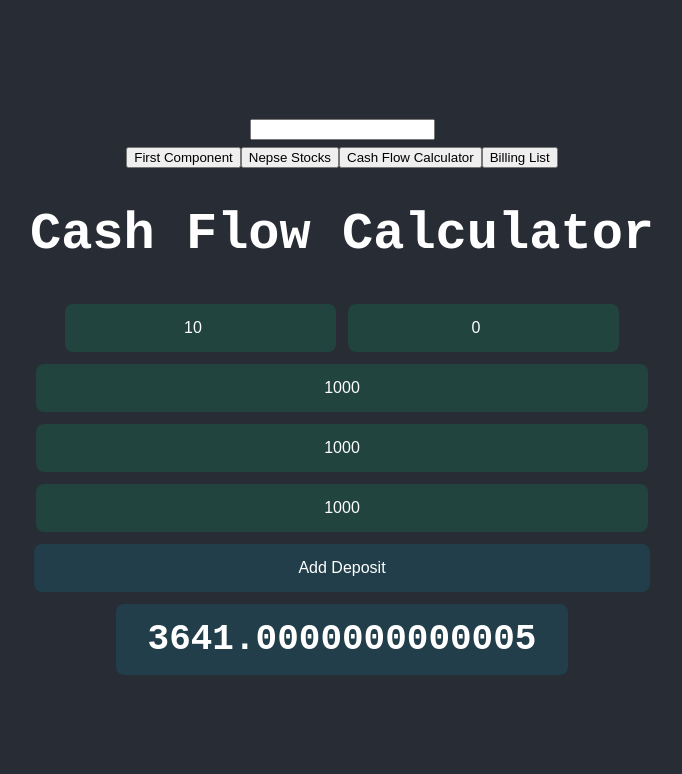
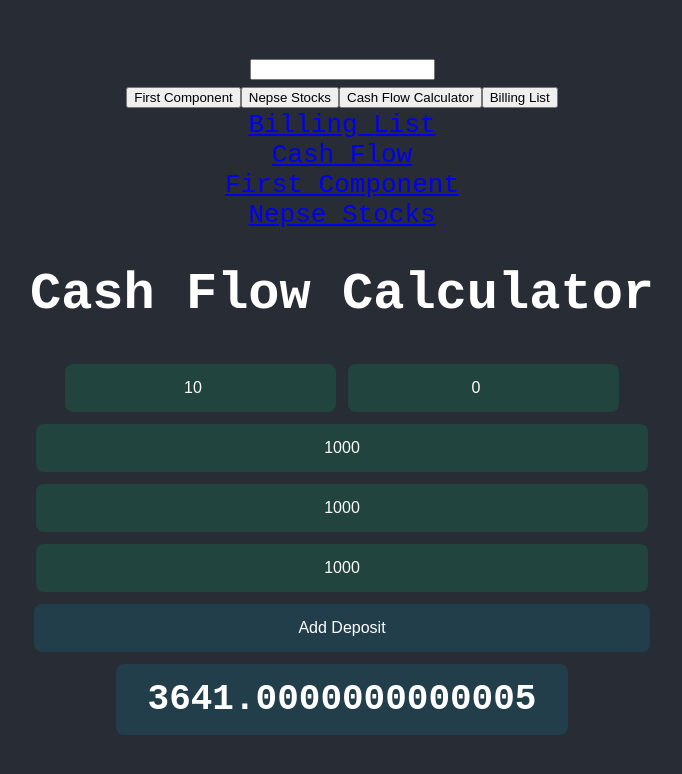
Before and after one commit to srijankarki07/ReactJS, a React (Create React App) app: page / in a window 1280 px wide. Shown: the top 774 px of the page, without its empty margins (298-980 px from the left). Built offline with nearby package versions, Linux system fonts and the light colour scheme.

Commit message:
using anchor tag and Link tag

```diff
--- a/src/components/App.js
+++ b/src/components/App.js
@@ -53,7 +53,6 @@ function App() {
     <div className="App">
       <header className="App-header">
         {/* <p>Designed by Srijan</p> */}
-
         <input
           id="whatToShow"
           name="whatToShow"
@@ -64,7 +63,7 @@ function App() {
           {BUTTONS.map((a) => (
             <button
               key={a.key}
-              onclick={(e) => setWhatToShow(a.key)}
+              onClick={(e) => setWhatToShow(a.key)}
               className={a.key === whatToShow ? "selected" : ""}
             >
               {a.title}
@@ -81,7 +80,6 @@ function App() {
         <button onClick={(e) => setWhatToShow("billinglist")}>
           Billing List
         </button> */}
-
         {/* <button onClick={(e) => setWhatToShow("first")}>First Component</button> */}
         {/* {whatToShow === "first" && (
           <FirstComponent
@@ -107,7 +105,12 @@ function App() {
         )}
 
         {whatToShow === "billinglist" && <BillingList stocks={stocks} />} */}
-
+        <ToastContainer />
+        {/* <a href="/nepseStocks">Nepse Stocks</a> */}
+        <a href="/billinglist"> Billing List</a>
+        <a href="/cashFlow">Cash Flow </a>
+        <a href="/first"> First Component</a>
+        <Link to="/nepseStocks"> Nepse Stocks</Link>
         <Routes>
           <Route
             path="/nepseStocks"
@@ -131,5 +134,4 @@ function App() {
     </div>
   );
 }
-
 export default App;
```
